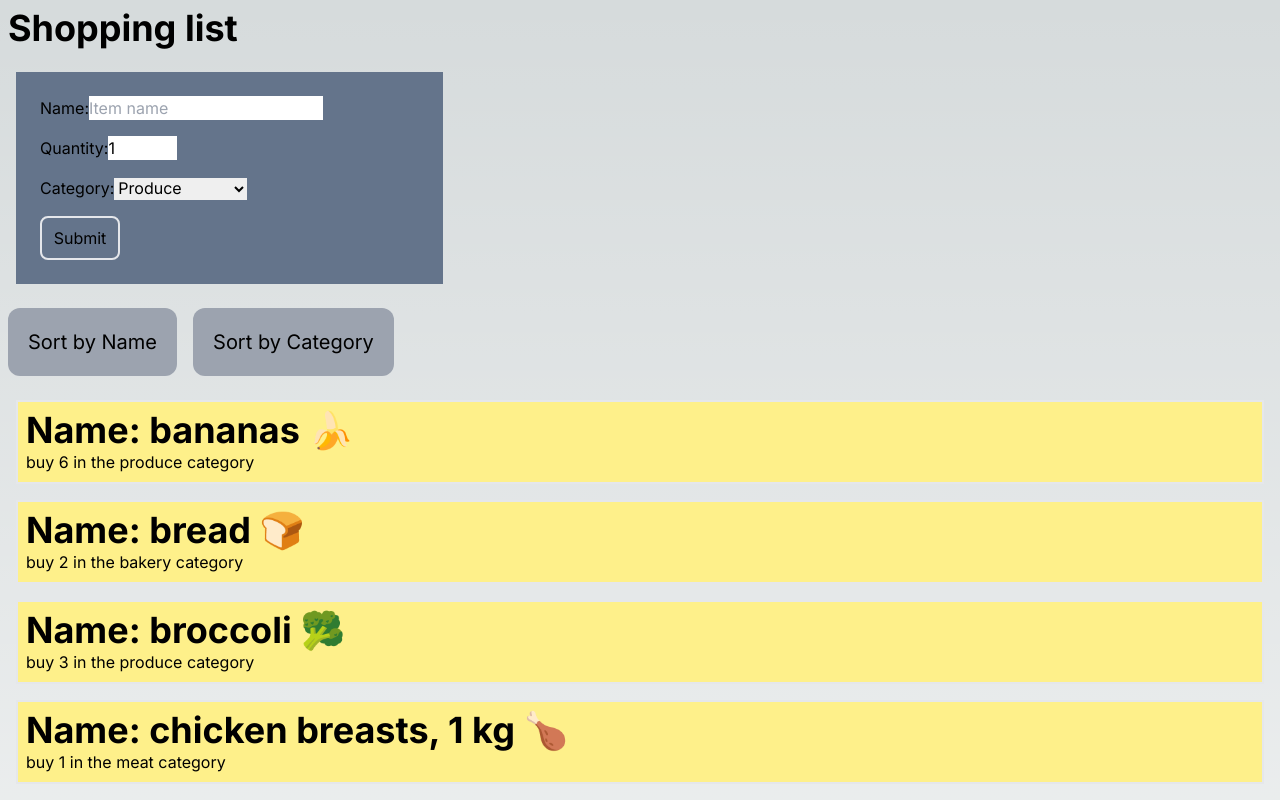
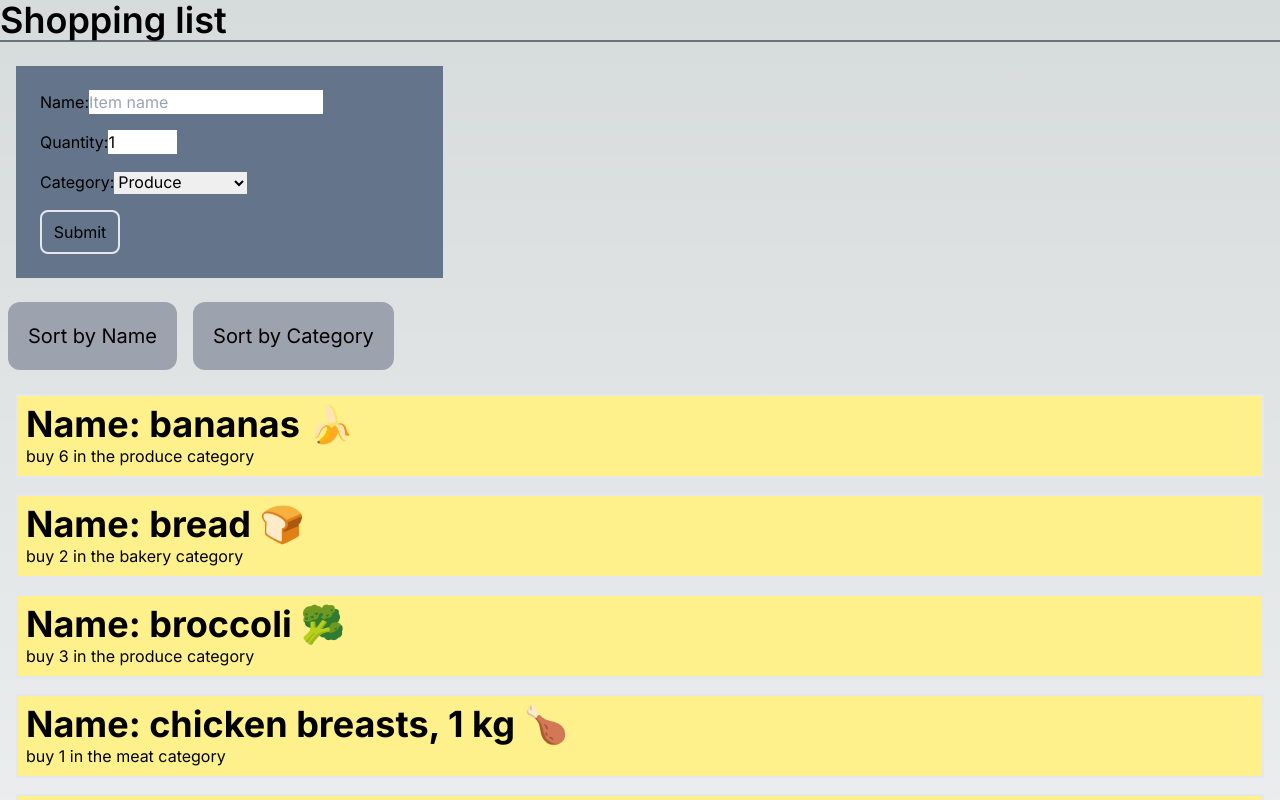
Before and after one commit to Arshpreetkaur30/cprg306-assignments, a Next.js app: page /week-6 in a window 1280 px wide. Shown: the top 800 px of the page. Built offline with nearby package versions, Linux system fonts and the light colour scheme.

Commit message:
Update page.js

```diff
--- a/app/week-6/page.js
+++ b/app/week-6/page.js
@@ -16,7 +16,7 @@ export default function Page() {
 
   return (
     <main >
-      <h1 className='font-bold text-4xl p-2'>Shopping list</h1>
+      <h1 className="text-4xl font-semibold mb-6 border-b-2 border-gray-500">Shopping list</h1>
       <NewItem addItem={handleAddItem} />
       <ItemList items={items}/>
     </main>
```
